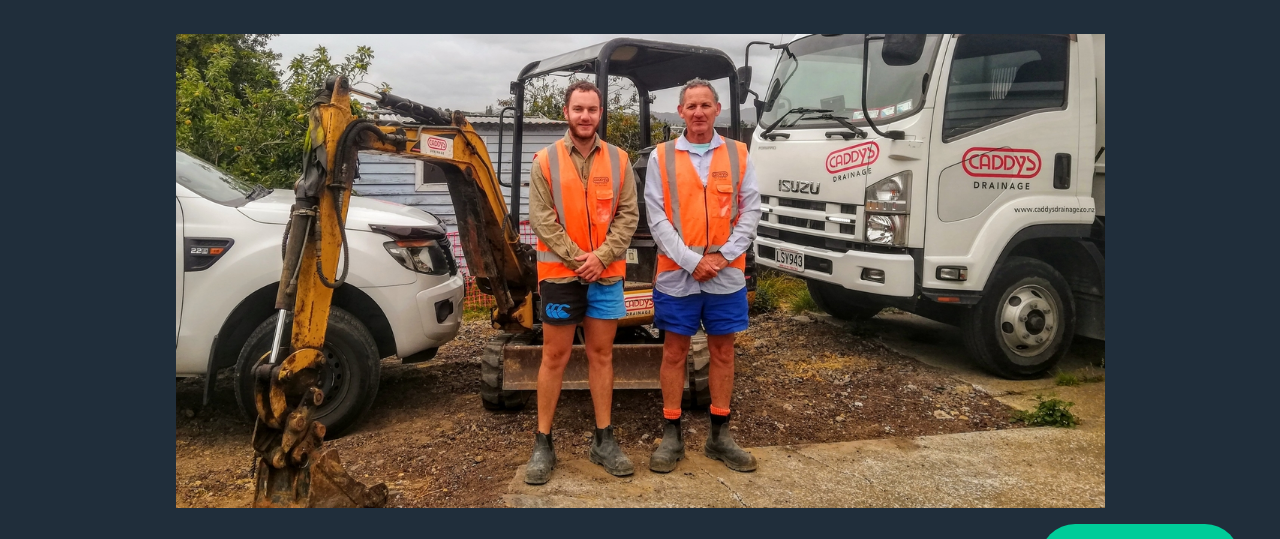
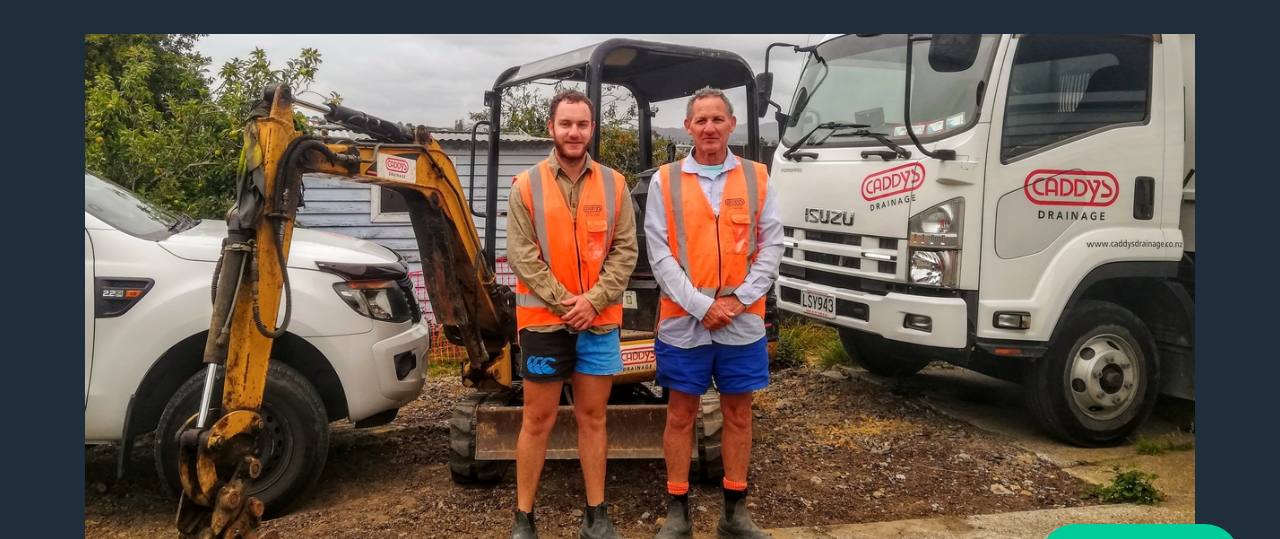
Before and after one commit to nathhenry3/caddysdrainage_cloned, a website with bundled scripts: page index.html in a window 1280 px wide. Shown: the part 166-705 px from the top of the page. Built offline with nearby package versions, Linux system fonts and the light colour scheme.

Commit message:
Fixed image height and width (caddys)

```diff
--- a/index.html
+++ b/index.html
@@ -52,7 +52,7 @@
     <div class="container d-flex align-items-center flex-column">
 
       <!-- Masthead Avatar Image -->
-      <img class="masthead-avatar mb-5" src="img/caddys.jpg" style="width:929px;height:474px;" alt="">
+      <img class="masthead-avatar mb-5" src="img/caddys.jpg" style="width:100%;height:auto;" alt="">
 
       <!-- Masthead Heading -->
       <h1 class="masthead-heading text-uppercase mb-0">Caddys Drainage</h1>
```
